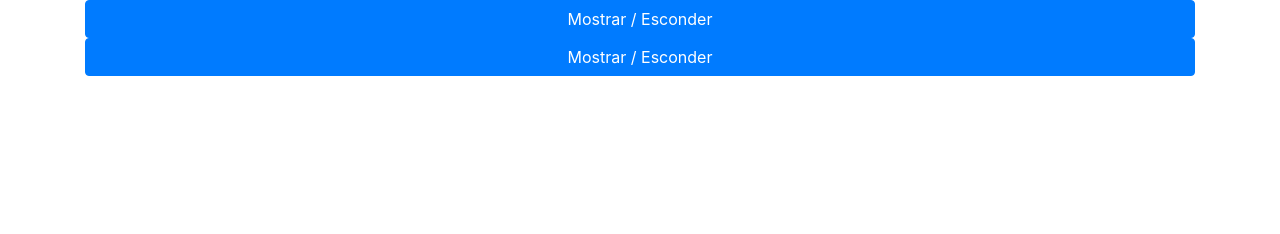
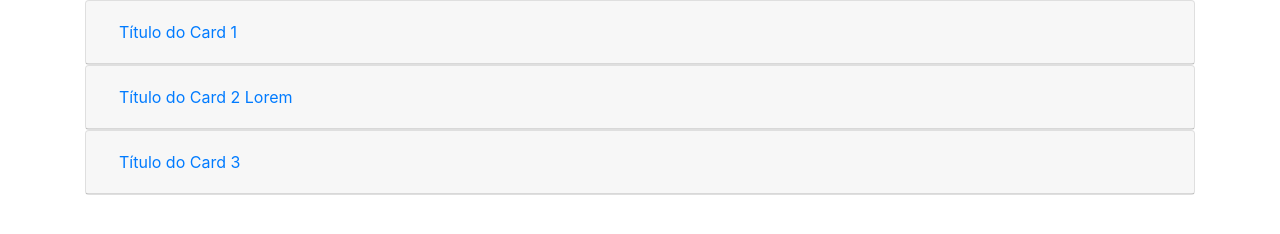
Before and after one commit to gustavoalvesdev/bootstrap-4-b7web, a plain HTML site: page index.html in a window 1280 px wide. Drawn offline with Linux system fonts and the light colour scheme.

Commit message:
Accordion

```diff
--- a/index.html
+++ b/index.html
@@ -21,20 +21,43 @@
 
     <div class="container">
 
-        <button class="btn btn-primary btn-block" data-toggle="collapse" data-target="#area">
-            Mostrar / Esconder
-        </button>
+        <div id="accordion">
 
-        <div class="collapse" id="area">
-            O texto escondido que vai aparecer.
-        </div>
+            <div class="card">
+                <div class="card-header">
+                    <button class="btn btn-link" data-toggle="collapse" data-target="#c1" aria-controls="c1">Título do Card 1</button>
+                </div>
+                <div id="c1" class="collapse" data-parent="#accordion">
+                    <div class="card-body">
+                        Lorem ipsum dolor sit amet, consectetur adipisicing elit. Molestiae, quas nostrum veritatis hic asperiores dolores provident atque autem odio minima! Voluptatum cumque ipsa pariatur recusandae, minima odit corporis distinctio est?
 
-        <button class="btn btn-primary btn-block" data-toggle="collapse" data-target="#area2">
-            Mostrar / Esconder
-        </button>
+                        Lorem ipsum dolor sit amet, consectetur adipisicing elit. Molestiae, quas nostrum veritatis hic asperiores dolores provident atque autem odio minima! Voluptatum cumque ipsa pariatur recusandae, minima odit corporis distinctio est?
+                    </div>
+                </div>
+            </div>
 
-        <div class="collapse" id="area2">
-            O texto escondido que vai aparecer.
+            <div class="card">
+                <div class="card-header">
+                    <button class="btn btn-link" data-toggle="collapse" data-target="#c2" aria-controls="c2">Título do Card 2 Lorem</button>
+                </div>
+                <div id="c2" class="collapse" data-parent="#accordion">
+                    <div class="card-body">
+                        Lorem ipsum dolor sit amet, consectetur adipisicing elit. Molestiae, quas nostrum veritatis hic asperiores dolores provident atque autem odio minima! Voluptatum cumque ipsa pariatur recusandae, minima odit corporis
+                    </div>
+                </div>
+            </div>
+
+            <div class="card">
+                <div class="card-header">
+                    <button class="btn btn-link" data-toggle="collapse" data-target="#c3" aria-controls="c3">Título do Card 3</button>
+                </div>
+                <div id="c3" class="collapse" data-parent="#accordion">
+                    <div class="card-body">
+                        Lorem ipsum dolor sit amet, consectetur adipisicing elit. Molestiae, quas nostrum veritatis hic asperiores dolores provident atque autem odio minima! Voluptatum cumque ipsa pariatur recusandae, minima odit corporis consectetur adipisicing elit. Molestiae, quas nostrum veritatis hic asperiores dolores provident atque autem odio minima! Voluptatum cumque ipsa pariatur recusandae, minima odit corporis
+                    </div>
+                </div>
+            </div>
+
         </div>
 
     </div>
```
